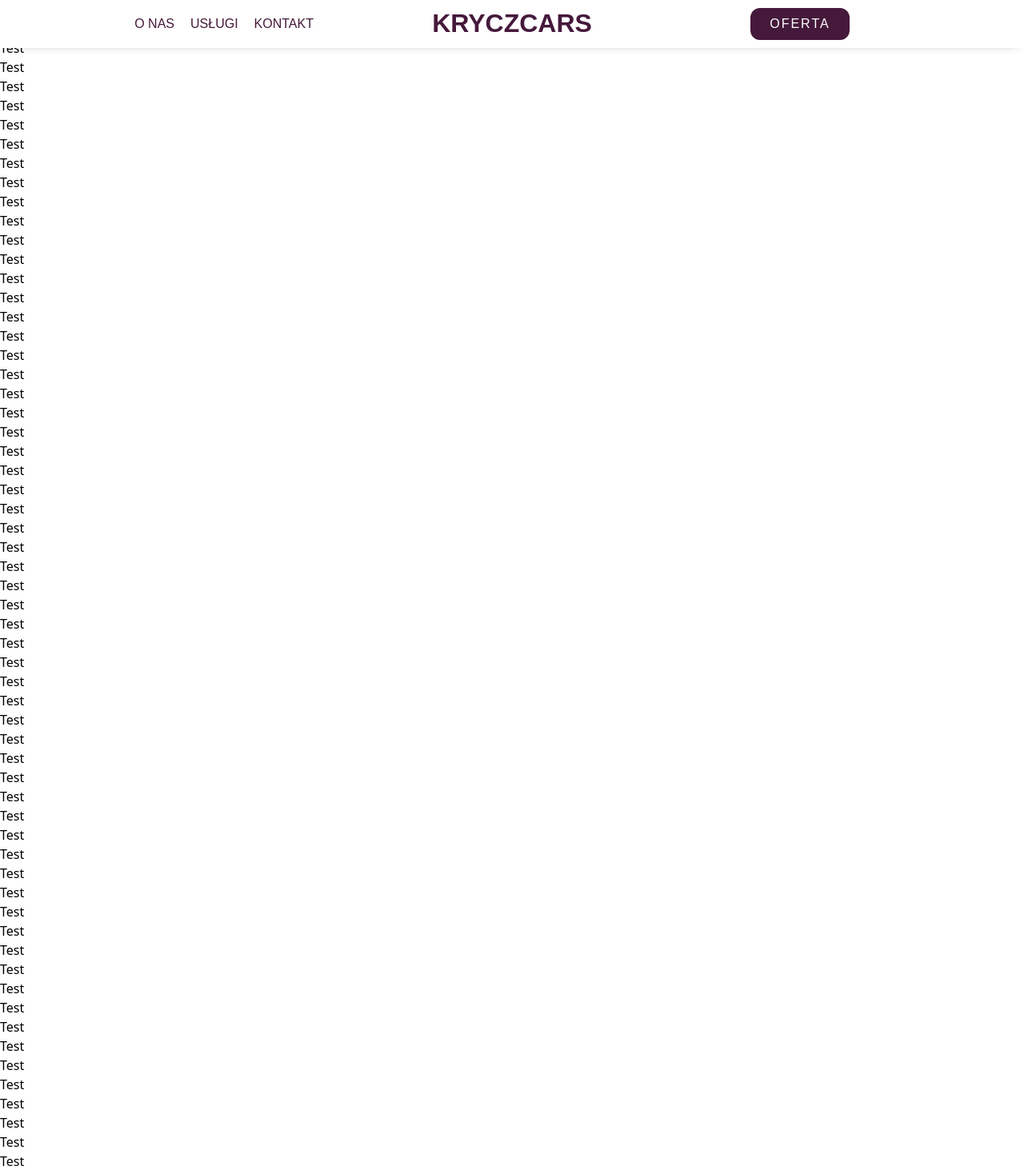
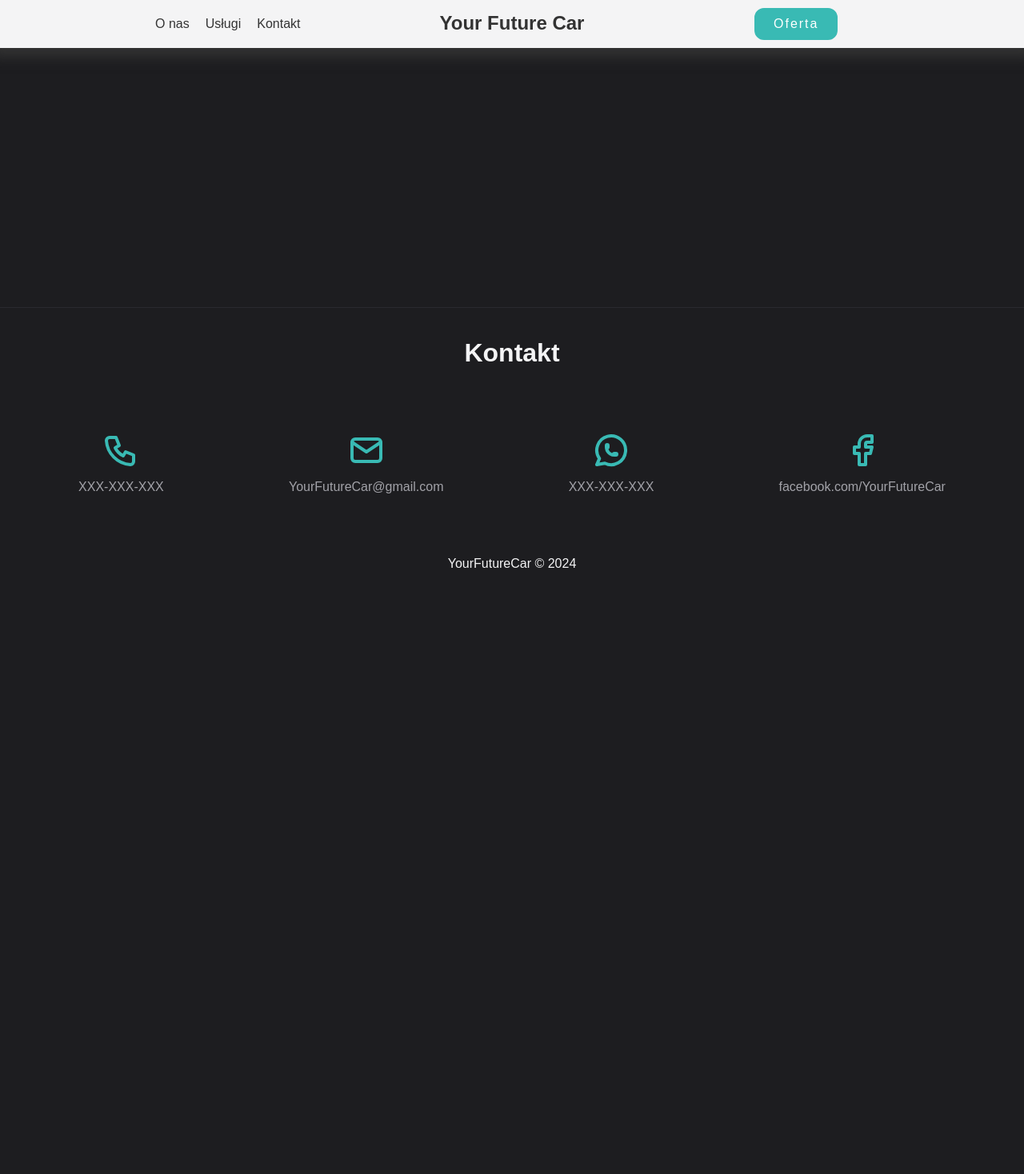
Before and after one commit to barteczko14/car-dealership, a Next.js app: page / in a window 1280 px wide. Shown: the top 1468 px of the page at 80% size. After the commit the page ends 800 px from the top, so only its background shows below. Built offline with nearby package versions, Linux system fonts and the light colour scheme.

Commit message:
changing styles in navbar and footer components

```diff
--- a/app/globals.css
+++ b/app/globals.css
@@ -7,3 +7,12 @@
 	padding: 0;
 	margin: 0;
 }
+body {
+	background-color: #1d1d20;
+	font-family: 'Red Hat Display', sans-serif;
+}
+.wrapper {
+	max-width: 80rem;
+	margin: 0px auto;
+	overflow: visible;
+}
--- a/app/layout.js
+++ b/app/layout.js
@@ -12,8 +12,10 @@ export default function RootLayout({ children }) {
 		<html lang='en'>
 			<body>
 				<Navbar />
-				{children}
-				<Footer />
+				<div className='wrapper'>
+					{children}
+					<Footer />
+				</div>
 			</body>
 		</html>
 	)
--- a/app/page.js
+++ b/app/page.js
@@ -3,69 +3,20 @@ import React from 'react'
 export default function Home() {
 	return (
 		<>
-			<div>TestStart</div>
-			<div>Test</div>
-			<div>Test</div>
-			<div>Test</div>
-			<div>Test</div>
-			<div>Test</div>
-			<div>Test</div>
-			<div>Test</div>
-			<div>Test</div>
-			<div>Test</div>
-			<div>Test</div>
-			<div>Test</div>
-			<div>Test</div>
-			<div>Test</div>
-			<div>Test</div>
-			<div>Test</div>
-			<div>Test</div>
-			<div>Test</div>
-			<div>Test</div>
-			<div>Test</div>
-			<div>Test</div>
-			<div>Test</div>
-			<div>Test</div>
-			<div>Test</div>
-			<div>Test</div>
-			<div>Test</div>
-			<div>Test</div>
-			<div>Test</div>
-			<div>Test</div>
-			<div>Test</div>
-			<div>Test</div>
-			<div>Test</div>
-			<div>Test</div>
-			<div>Test</div>
-			<div>Test</div>
-			<div>Test</div>
-			<div>Test</div>
-			<div>Test</div>
-			<div>Test</div>
-			<div>Test</div>
-			<div>Test</div>
-			<div>Test</div>
-			<div>Test</div>
-			<div>Test</div>
-			<div>Test</div>
-			<div>Test</div>
-			<div>Test</div>
-			<div>Test</div>
-			<div>Test</div>
-			<div>Test</div>
-			<div>Test</div>
-			<div>Test</div>
-			<div>Test</div>
-			<div>Test</div>
-			<div>Test</div>
-			<div>Test</div>
-			<div>Test</div>
-			<div>Test</div>
-			<div>Test</div>
-			<div>Test</div>
-			<div>Test</div>
-			<div>Test</div>
-			<div>End</div>
+			<br></br>
+			<br></br>
+			<br></br>
+			<br></br>
+			<br></br>
+			<br></br>
+			<br></br>
+			<br></br>
+			<br></br>
+			<br></br>
+			<br></br>
+			<br></br>
+			<br></br>
+			<br></br>
 		</>
 	)
 }
--- a/components/Button.module.css
+++ b/components/Button.module.css
@@ -1,13 +1,12 @@
 .button_main {
 	padding: 6px 12px;
-	border: 2px solid #45193b;
+	border: 2px solid #39bab4;
 	border-radius: 12px;
-	background-color: #45193b;
+	background-color: #39bab4;
 	font-family: 'Gt america standard', sans-serif;
 	color: #fff;
 	text-align: center;
 	letter-spacing: 2px;
-	text-transform: uppercase;
 }
 .button_second {
 	padding: 6px 12px;
@@ -18,5 +17,4 @@
 	color: #fff;
 	text-align: center;
 	letter-spacing: 2px;
-	text-transform: uppercase;
 }
--- a/components/Footer.js
+++ b/components/Footer.js
@@ -1,13 +1,13 @@
 import classes from './Footer.module.css'
 import { TbMail, TbPhone, TbBrandWhatsapp, TbBrandFacebook } from 'react-icons/tb'
+import Title from './Title'
 
 const Footer = () => {
-	let currentDate = new Date()
-	let currentYear = currentDate.getFullYear()
+	const currentDate = new Date()
+	const currentYear = currentDate.getFullYear()
 	return (
 		<footer id='kontakt' className={classes.footer}>
-			<div className={classes.footer_container}>
-				<h1 className={classes.title}>Kontakt</h1>
+			<Title>Kontakt</Title>
 			<div className={classes.footer_cards}>
 				<div className={classes.footer_card}>
 					<div className={classes.footer_icon}>
@@ -19,7 +19,7 @@ const Footer = () => {
 					<div className={classes.footer_icon}>
 						<TbMail />
 					</div>
-						<p>kryczcars@gmail.com</p>
+					<p>YourFutureCar@gmail.com</p>
 				</div>
 				<div className={classes.footer_card}>
 					<div className={classes.footer_icon}>
@@ -31,12 +31,11 @@ const Footer = () => {
 					<div className={classes.footer_icon}>
 						<TbBrandFacebook />
 					</div>
-						<p>facebook.com/kryczcars</p>
+					<p>facebook.com/YourFutureCar</p>
 				</div>
 			</div>
-				<div className={classes.footer_company}>
-					<span>Kryczcars &copy; {currentYear}</span>
-				</div>
+			<div className={classes.footer_owner}>
+				<span>YourFutureCar &copy; {currentYear}</span>
 			</div>
 		</footer>
 	)
--- a/components/Footer.module.css
+++ b/components/Footer.module.css
@@ -1,24 +1,12 @@
 .footer {
-	background-color: #ed4b5f;
-	color: #fff;
-}
-.footer_container {
-	margin-top: 50px;
-	max-width: 80rem;
-	margin: 0 auto;
-	padding: 0 20px;
+	color: #a2a2a8;
+	border-top: 0.1px solid rgba(46, 46, 51, 0.79);
+	margin-top: 3rem;
+	padding: 0 1.25rem;
 	display: flex;
 	align-items: center;
 	justify-content: center;
 	flex-direction: column;
-}
-.title {
-	margin: 40px 0px;
-	font-size: 2rem;
-	font-weight: 600;
-	line-height: 1;
-	color: #45193b;
-	text-transform: uppercase;
 }
 
 .footer_cards {
@@ -28,16 +16,23 @@
 	align-items: center;
 	flex-wrap: wrap;
 }
+
 .footer_card {
-	padding: 40px;
+	padding: 2rem;
 	display: flex;
 	align-items: center;
 	flex-direction: column;
 	justify-content: center;
 }
-.footer_company {
-	margin: 40px auto;
+
+.footer_owner {
+	margin: 2.5rem auto;
+	color: #f4f4f5;
+	font-size: 1rem;
 }
+
 .footer_icon {
-	font-size: 40px;
+	font-size: 3rem;
+	color: #39bab4;
+	margin: 10px;
 }
--- a/components/Navbar.js
+++ b/components/Navbar.js
@@ -23,7 +23,7 @@ const Navbar = () => {
 			</div>
 			<div>
 				<Link className={classes.logo} href='/'>
-					KryczCars
+					Your Future Car
 				</Link>
 			</div>
 			<div className={classes.links_container}>
@@ -50,7 +50,7 @@ const Navbar = () => {
 						</Link>
 					</div>
 					<div>
-						<Button btnStyle={'button_second'}>
+						<Button btnStyle={'button_main'}>
 							<Link onClick={() => setNav(!nav)} className={classes.mobile_link} href='/oferta'>
 								Oferta
 							</Link>
--- a/components/Navbar.module.css
+++ b/components/Navbar.module.css
@@ -1,20 +1,16 @@
 .navbar_container {
-	background-color: #fff;
+	background-color: #f4f4f5;
 	width: 100%;
 	display: flex;
 	align-items: center;
 	justify-content: space-around;
 	position: fixed;
-	box-shadow: 0 1px 15px -10px #333;
+	box-shadow: 0 1px 15px 10px #333;
 	padding: 10px 20px;
-	font-family: 'Gt america standard', sans-serif;
-	text-transform: uppercase;
+	color: #333;
 }
-
 .links_container {
-	padding: 0 4px;
 	display: flex;
-	color: #45193b;
 	flex: 1;
 	justify-content: center;
 }
@@ -23,17 +19,16 @@
 }
 
 .logo {
-	font-size: 2rem;
+	font-size: 1.5rem;
 	font-weight: 600;
 	line-height: 1;
-	color: #45193b;
 }
 .burger_icon {
 	cursor: pointer;
 	padding-right: 16px;
 	z-index: 10;
 	display: none;
-	color: #ed4b5f;
+	color: #39bab4;
 }
 .mobile_nav {
 	display: flex;
@@ -45,7 +40,7 @@
 	left: 0;
 	width: 100%;
 	height: 100%;
-	background-color: #45193b;
+	background-color: #1d1d20;
 	position: fixed;
 }
 .mobile_link {
@@ -64,12 +59,11 @@
 	.navbar_container {
 		justify-content: space-between;
 	}
-
 	.links_container {
 		display: none;
 	}
 	.burger_icon {
 		display: flex;
-		padding: 15px;
+		padding: 5px;
 	}
 }
--- /dev/null
+++ b/components/Title.js
@@ -0,0 +1,7 @@
+import classes from './Title.module.css'
+
+const Title = ({ children }) => {
+	return <h1 className={classes.title}>{children}</h1>
+}
+
+export default Title
--- /dev/null
+++ b/components/Title.module.css
@@ -0,0 +1,7 @@
+.title {
+	margin: 2.5rem 0;
+	font-size: 2rem;
+	font-weight: 900;
+	line-height: 1;
+	color: #f4f4f5;
+}
```
Also changed, not shown: assets/bmw_logo.png (added). Lines whose indentation alone changed are shown as unchanged.
